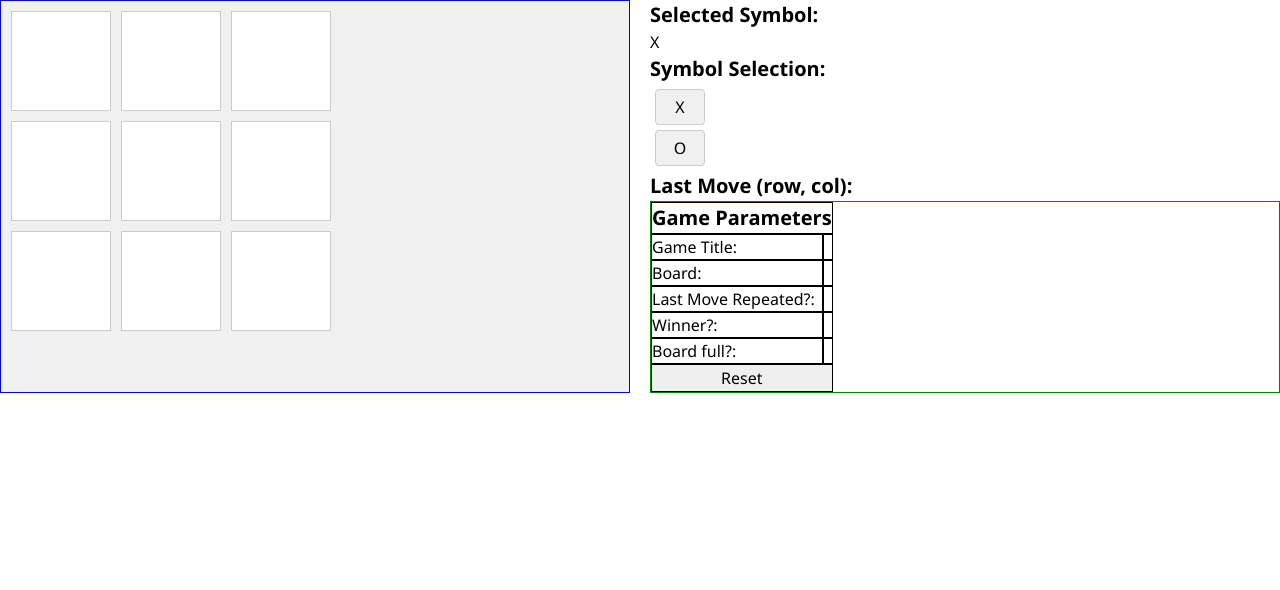
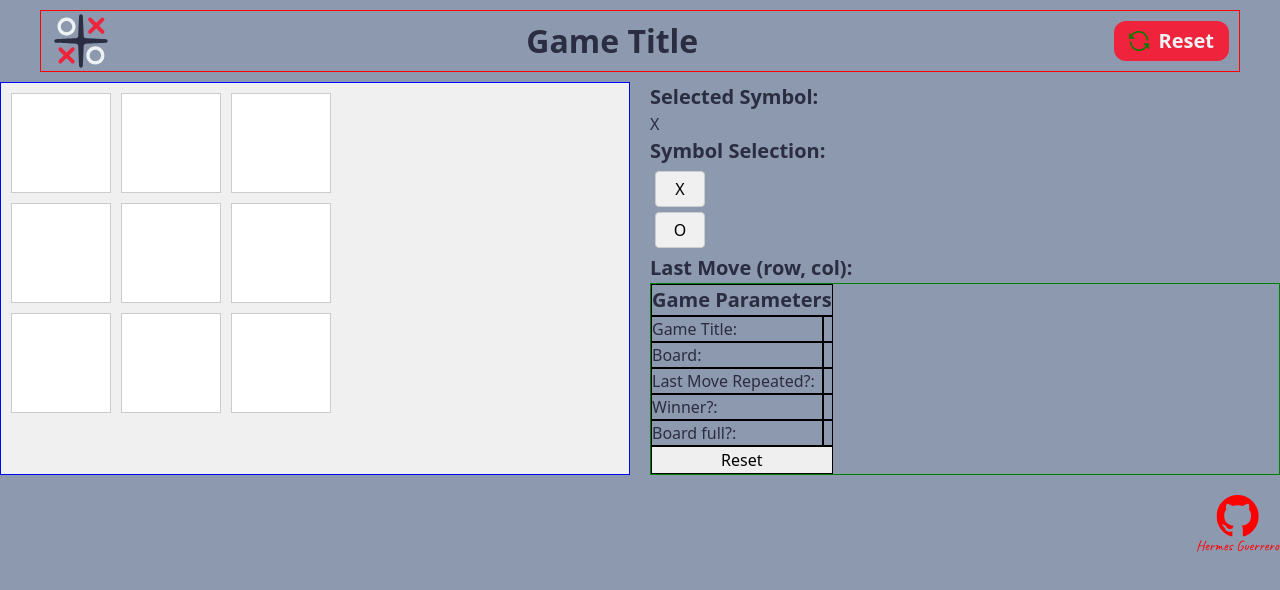
Before and after one commit to hermeshd/tic-tac-toe, a plain HTML site: page index.html in a window 1280 px wide. Drawn offline with Linux system fonts and the light colour scheme; a web font is replaced by a local one.

Commit message:
header done, continue with the rest of the page

```diff
--- a/index.html
+++ b/index.html
@@ -10,6 +10,12 @@
 </head>
 
 <body>
+
+    <div class="header">
+        <object id="header-icon" type="image/svg+xml" data="./resources/header-icon.svg"></object>
+        <h1 class="game-title">Game Title</h1>
+        <button class="reset-button"><img src="./resources/reset-icon.svg" id="reset-icon">Reset</button>
+    </div>
 
     <div class="entire-game">
         <div class="gameboard">
@@ -52,7 +58,11 @@
                 <button class="parameter-reset-button">Reset</button>
             </div>
         </div>
+    </div>
 
+    <div class="footer">
+        <object id="footer-icon" type="image/svg+xml" data="./resources/footer-icon.svg"></object>
+    </div>
 
 </body>
 
--- a/script.js
+++ b/script.js
@@ -25,6 +25,7 @@ function gameboard(boardTitle) {
 
     // Checkers
     const isBoardFull = () => board.every(row => row.every(cell => cell !== " "));
+
     const checkWin = () => {
         // Check rows
         for (let i = 0; i < 3; i++) {
@@ -106,9 +107,9 @@ gameCells.forEach(cell => {
             isLastMoveRepeated.textContent = "false";
         }
 
-        cell.textContent = playerSymbol.textContent;
-        lastMoveText.textContent = cell.dataset.position;
-        board.setBoard(cell.dataset.position.split(",")[0], cell.dataset.position.split(",")[1], playerSymbol.textContent);
+        cell.textContent = playerSymbol.textContent; //Set the text content of the clicked cell to the selected symbol
+        lastMoveText.textContent = cell.dataset.position; // Update the last move text
+        board.setBoard(cell.dataset.position.split(",")[0], cell.dataset.position.split(",")[1], playerSymbol.textContent); // Update the game board
         printBoard.innerHTML = board.printBoard();
         checkWin.textContent = board.checkWin();
         isBoardFull.textContent = board.isBoardFull();
@@ -116,6 +117,7 @@ gameCells.forEach(cell => {
 
 });
 
+//Reset everything when reset button is clicked
 resetButton.addEventListener("click", () => {
     board.resetBoard();
     printBoard.innerHTML = board.printBoard();
@@ -126,3 +128,48 @@ resetButton.addEventListener("click", () => {
     lastMoveText.textContent = "";
     isLastMoveRepeated.textContent = "false";
 });
+
+
+//Change header icon's color
+
+// --white-color: #edf2f4;
+// --light-red: #ef233c;
+
+// Wait for the SVG to load
+document.getElementById('header-icon').addEventListener('load', function () {
+    // Access the SVG's internal document
+    const svgDoc = this.getSVGDocument();
+
+    // Select the element(s) you want to modify
+    const xColor = svgDoc.querySelector('.x-color');
+    const oColor = svgDoc.querySelectorAll('.o-color');
+    const dividerColor = svgDoc.querySelector('.divider-color');
+
+    // Change the fill color of all o-color elements
+    oColor.forEach(o => {
+        o.style.fill = '#edf2f4';
+    });
+
+    // Change the fill color of the x-color element
+    xColor.style.fill = '#ef233c';
+
+    // Change the fill color of the divider-color element
+    dividerColor.style.fill = '#2b2d42';
+});
+
+
+//Change footer icon's color
+
+// Wait for the SVG to load
+document.getElementById('footer-icon').addEventListener('load', function () {
+    // Access the SVG's internal document
+    const svgDoc = this.getSVGDocument();
+
+    // Select the element(s) you want to modify
+    const paths = svgDoc.querySelectorAll('path');
+
+    // Change the fill color of all <path> elements
+    paths.forEach(path => {
+        path.style.fill = 'red';
+    });
+});
--- a/styles.css
+++ b/styles.css
@@ -1,10 +1,18 @@
 /* CSS RESET */
+@import url('https://fonts.googleapis.com/css2?family=Host+Grotesk:ital,wght@0,300..800;1,300..800&family=Lato:ital,wght@0,100;0,300;0,400;0,700;0,900;1,100;1,300;1,400;1,700;1,900&display=swap');
+
+
 /* 1. Use a more-intuitive box-sizing model */
 *,
 *::before,
 *::after {
     box-sizing: border-box;
     font-family: 'Segoe UI', Tahoma, Geneva, Verdana, sans-serif;
+    --black-color: #2b2d42;
+    --white-color: #edf2f4;
+    --light-red: #ef233c;
+    --background-color: #8d99ae;
+    font-family: "Host Grotesk", system-ui, sans-serif;
 }
 
 /* 2. Remove default margin */
@@ -17,6 +25,8 @@ body {
     line-height: 1.5;
     /* 4. Improve text rendering */
     -webkit-font-smoothing: antialiased;
+    color: var(--black-color);
+    background-color: var(--background-color);
 }
 
 /* 5. Improve media defaults */
@@ -138,3 +148,61 @@ h2 {
 .game-parameters * {
     border: 1px solid black;
 }
+
+#header-icon {
+    height: 60px;
+}
+
+#reset-icon {
+    height: 20px;
+    width: 20px;
+}
+
+.header {
+    display: grid;
+    grid-template-columns: max-content 1fr max-content;
+    align-items: center;
+    margin: 10px auto;
+    padding: 0px 10px;
+    max-width: 1200px;
+    border: 1px solid red;
+}
+
+.game-title {
+    text-align: center;
+}
+
+.reset-button {
+    display: grid;
+    padding: 5px 10px;
+    grid-template-columns: repeat(2, max-content);
+    gap: 10px;
+    height: fit-content;
+    background-color: var(--light-red);
+    color: var(--white-color);
+    font-size: 20px;
+    font-weight: bold;
+    border: none;
+    border-radius: 12px;
+    padding: 5px 15px;
+    cursor: pointer;
+    transition: background-color 0.15s ease-in-out;
+    align-items: center;
+    text-align: center;
+}
+
+.reset-button:hover {
+    background-color: var(--white-color);
+    color: var(--light-red);
+}
+
+.footer {
+    display: flex;
+    justify-content: end;
+    align-items: center;
+    margin-top: 20px;
+}
+
+#footer-icon {
+    height: 60px;
+}
```
Also changed, not shown: resources/footer-icon.svg (added), resources/header-icon.svg (added), resources/reset-icon.svg (added).
